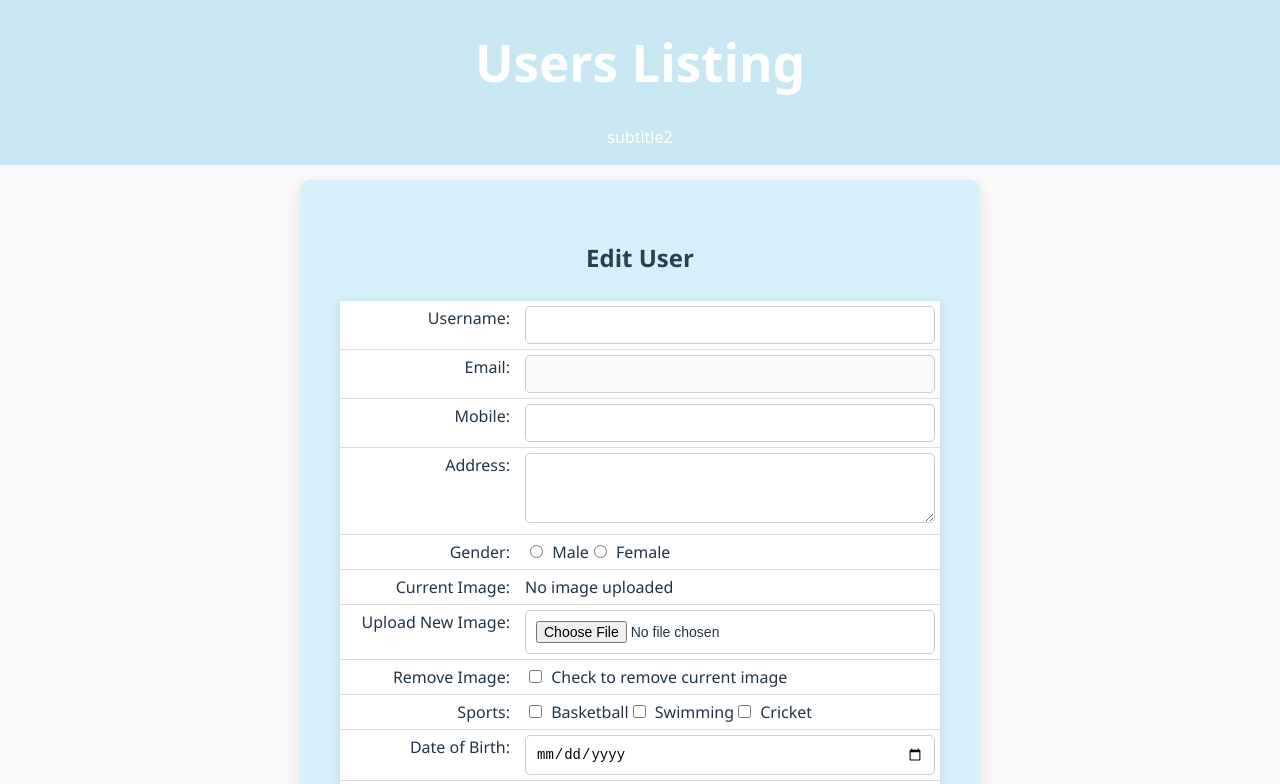
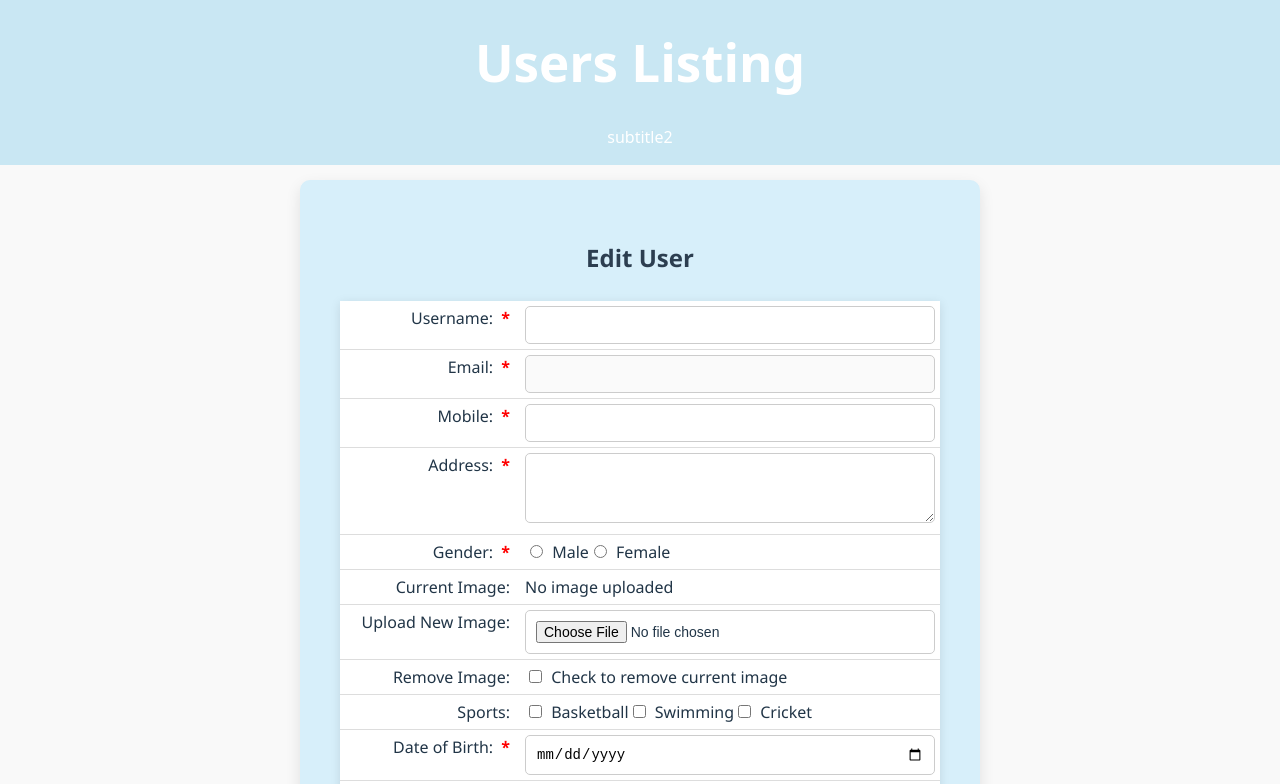
Before and after one commit to GargiSon/Registration_React, a React (Vite) app: page /edit-user/1 in a window 1280 px wide. Shown: the top 784 px of the page. Built offline with nearby package versions, Linux system fonts and the light colour scheme; no server answers.

Commit message:
Added required field marks

```diff
--- a/src/components/edituser/Edit.jsx
+++ b/src/components/edituser/Edit.jsx
@@ -127,23 +127,23 @@ const Edit = () => {
         <table>
           <tbody>
             <tr>
-              <td>Username:</td>
+              <td>Username: <span className="required-star">*</span></td>
               <td><input name="username" type="text" value={formData.username} onChange={handleChange} required /></td>
             </tr>
             <tr>
-              <td>Email:</td>
+              <td>Email: <span className="required-star">*</span></td>
               <td><input name="email" type="email" value={formData.email} disabled /></td>
             </tr>
             <tr>
-              <td>Mobile:</td>
+              <td>Mobile: <span className="required-star">*</span></td>
               <td><input name="mobile" type="tel" value={formData.mobile} onChange={handleChange} required /></td>
             </tr>
             <tr>
-              <td>Address:</td>
+              <td>Address: <span className="required-star">*</span></td>
               <td><textarea name="address" rows="3" value={formData.address} onChange={handleChange} required /></td>
             </tr>
             <tr>
-              <td>Gender:</td>
+              <td>Gender: <span className="required-star">*</span></td>
               <td>
                 <label><input type="radio" name="gender" value="Male" checked={formData.gender === "Male"} onChange={handleChange} /> Male</label>
                 <label><input type="radio" name="gender" value="Female" checked={formData.gender === "Female"} onChange={handleChange} /> Female</label>
@@ -180,11 +180,11 @@ const Edit = () => {
               </td>
             </tr>
             <tr>
-              <td>Date of Birth:</td>
+              <td>Date of Birth: <span className="required-star">*</span></td>
               <td><input name="dob" type="date" value={formData.dob} onChange={handleChange} required /></td>
             </tr>
             <tr>
-              <td>Country:</td>
+              <td>Country: <span className="required-star">*</span></td>
               <td>
                 <select name="country" value={formData.country} onChange={handleChange} required>
                   <option value="">Select your country</option>
```
